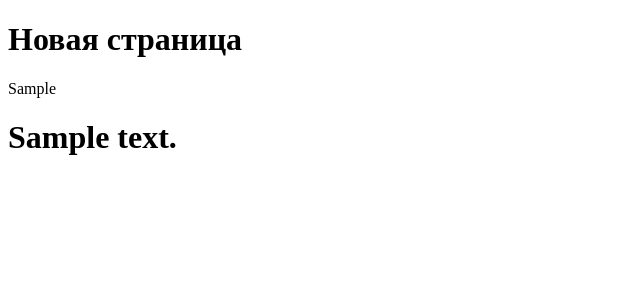
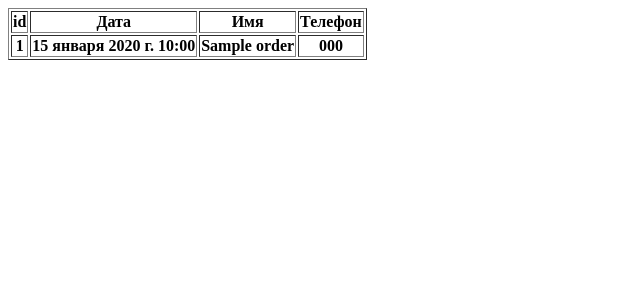
Before and after one commit to Ju4ara5/django_traning_website, a Django app: template templates/index.html in a window 1280 px wide. Shown: the top 300 px of the page, without its empty margins (0-640 px from the left). Run offline with Django 4.2, Linux system fonts and the light colour scheme; tables that the repository leaves empty hold one stand-in row (values such as "Sample post"); the template is opened without the code that fills it: values that come from a table or form of the project are taken from there, most other values are stand-ins (such as "Sample title", 1, 10 or a date in 2020); lists and menus that the app fills with data are empty.

Commit message:
шаблоны конструкций

```diff
--- a/crm/views.py
+++ b/crm/views.py
@@ -1,4 +1,8 @@
 # контроллер приложения
 from django.shortcuts import render
+from .models import Order
 
 # Create your views here.
+def first_page(request):
+    object_list = Order.objects.all()
+    return render(request, './index.html', { 'object_list': object_list })
--- a/landingpagewebsite/urls.py
+++ b/landingpagewebsite/urls.py
@@ -21,7 +21,9 @@ Including another URLconf
 """
 from django.contrib import admin
 from django.urls import path
+from crm import views
 
 urlpatterns = [
     path('admin/', admin.site.urls),
+    path('', views.first_page)
 ]
--- a/templates/index.html
+++ b/templates/index.html
@@ -5,8 +5,28 @@
     <title>Django Ju4ara5</title>
 </head>
 <body>
-<h1>Новая страница</h1>
-{{ a }}
-<h1>{{ text }}</h1>
+
+{% if object_list %}
+
+<table border="1">
+    <tr>
+        <th>id</th>
+        <th>Дата</th>
+        <th>Имя</th>
+        <th>Телефон</th>
+    </tr>
+    {% for obj in object_list %}
+    <tr>
+        <th>{{ obj.id }}</th>
+        <th>{{ obj.order_dt }}</th>
+        <th>{{ obj.order_name }}</th>
+        <th>{{ obj.order_phone }}</th>
+    </tr>
+    {% endfor %}
+</table>
+{% else %}
+Данных нет
+{% endif %}
+
 </body>
 </html>
```
